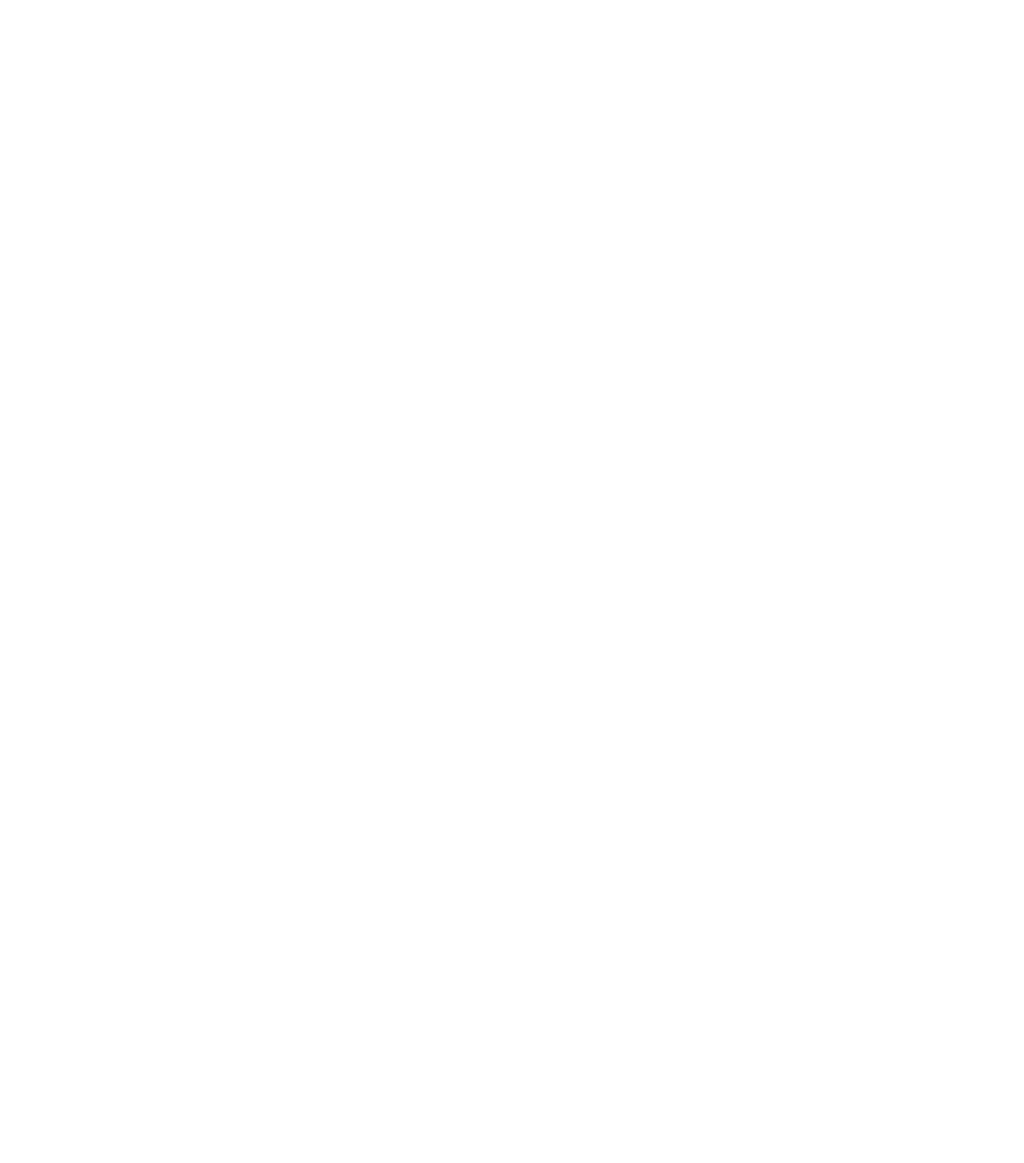
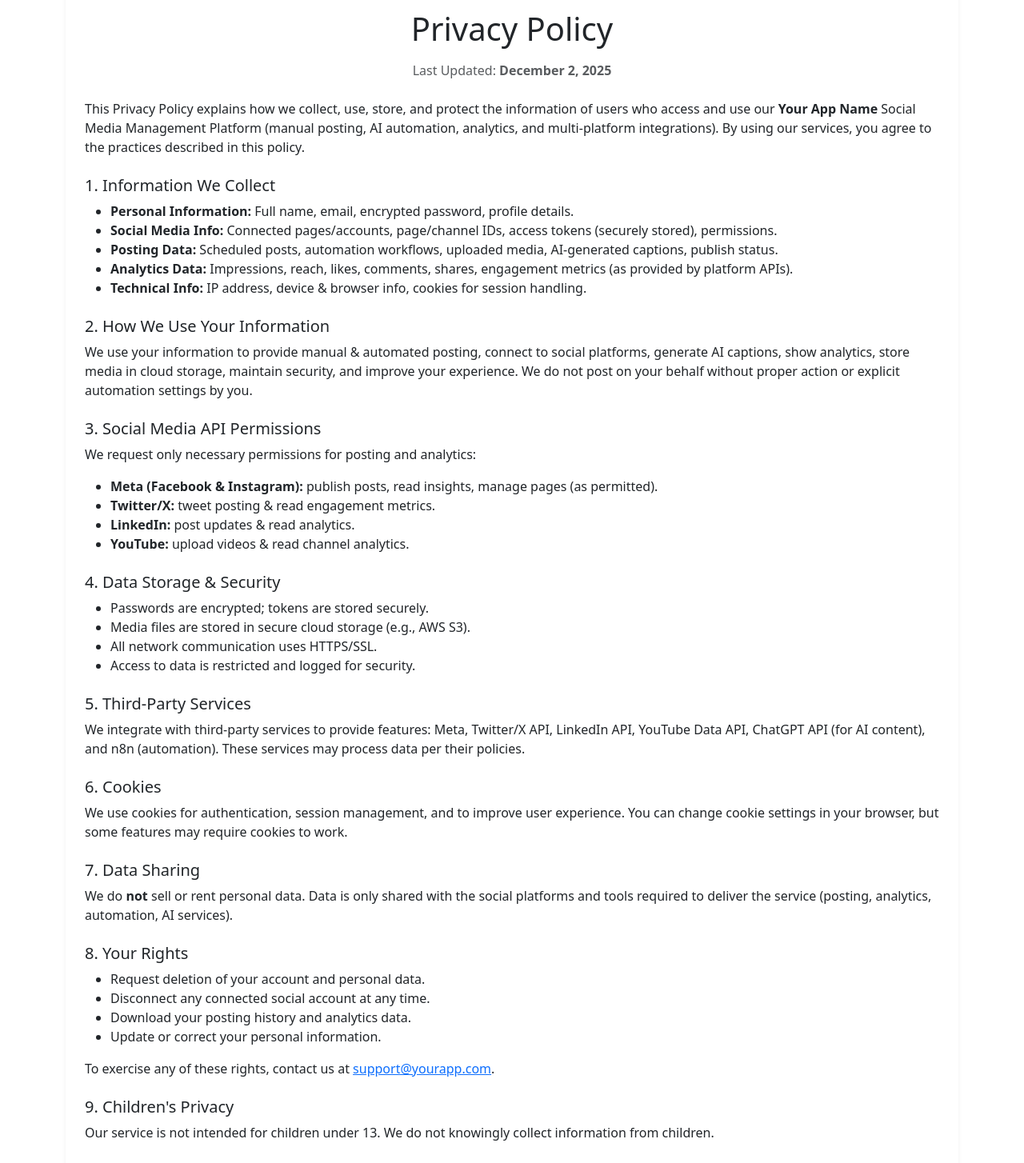
Before and after one commit to SwethaPodhila/automatedpostingsfrontend, a React (Create React App) app: page /privacy-policy in a window 1280 px wide. Before the commit this address had no page. Shown: the part 60-1514 px from the top of the page at 80% size. Before the commit the page ends 800 px from the top, so only its background shows below. Built offline with nearby package versions, Linux system fonts and the light colour scheme.

Commit message:
privacy-policy

```diff
--- a/src/App.js
+++ b/src/App.js
@@ -7,6 +7,7 @@ import "bootstrap/dist/css/bootstrap.min.css";
 import Dashboard from "./pages/Dashboard";
 import FacebookConnect from "./pages/FacebookConnect";
 import Success from "./pages/Success";
+import PrivacyPolicy from "./pages/Privacy-policy";
 
 function App() {
   return (
@@ -17,6 +18,7 @@ function App() {
         <Route path="/dashboard" element={<Dashboard />} />
         <Route path="/facebook" element={<FacebookConnect />} />
         <Route path="/sucess" element={<Success />} />
+        <Route path="/privacy-policy" element={<PrivacyPolicy />} />
         {/*  */}
       </Routes>
     </Router>
--- a/src/index.js
+++ b/src/index.js
@@ -3,6 +3,7 @@ import ReactDOM from 'react-dom/client';
 import './index.css';
 import "bootstrap-icons/font/bootstrap-icons.css";
 import App from './App';
+import "bootstrap/dist/css/bootstrap.min.css";
 
 const root = ReactDOM.createRoot(document.getElementById('root'));
 root.render(
--- a/src/pages/Dashboard.jsx
+++ b/src/pages/Dashboard.jsx
@@ -48,6 +48,25 @@ export default function Dashboard() {
                             <h3>LinkedIn</h3>
                             <button style={styles.btn}>Connect LinkedIn</button>
                         </div>
+                        <div style={styles.card}>
+                            <h3>Youtube</h3>
+                            <button
+                                style={styles.btn}
+                                onClick={() => {
+                                    const token = localStorage.getItem("token");
+                                    if (!token) return alert("Please login first!");
+
+                                    const decoded = JSON.parse(atob(token.split(".")[1]));
+                                    const userId = decoded.id;
+
+                                    window.location.href =
+                                        `http://localhost:5000/social/youtube/auth?user=${userId}`;
+                                }}
+                            >
+                                Connect YouTube
+                            </button>
+                        </div>
+
                     </div>
                 </main>
             </div>
--- /dev/null
+++ b/src/pages/Privacy-policy.jsx
@@ -0,0 +1,169 @@
+// PrivacyPolicy.jsx
+import React from "react";
+
+/**
+ * PrivacyPolicy component
+ * Props:
+ * - companyName (string) default: "Your App Name"
+ * - contactEmail (string) default: "support@yourapp.com"
+ * - lastUpdated (string | Date) optional - if not provided uses today
+ *
+ * Usage:
+ * 1. Ensure Bootstrap CSS is loaded (see instructions below)
+ * 2. import PrivacyPolicy from './PrivacyPolicy';
+ * 3. <PrivacyPolicy companyName="MyApp" contactEmail="hello@myapp.com" />
+ */
+
+export default function PrivacyPolicy({
+  companyName = "Your App Name",
+  contactEmail = "support@yourapp.com",
+  lastUpdated,
+}) {
+  const formatDate = (d) => {
+    const date = d ? new Date(d) : new Date();
+    return date.toLocaleDateString(undefined, {
+      year: "numeric",
+      month: "long",
+      day: "numeric",
+    });
+  };
+
+  return (
+    <div className="container py-5">
+      <div className="card shadow-sm border-0">
+        <div className="card-body p-4">
+          <h1 className="card-title text-center mb-3">Privacy Policy</h1>
+          <p className="text-center text-muted mb-4">
+            Last Updated: <strong>{formatDate(lastUpdated)}</strong>
+          </p>
+
+          <p>
+            This Privacy Policy explains how we collect, use, store, and protect
+            the information of users who access and use our <strong>{companyName}</strong>{" "}
+            Social Media Management Platform (manual posting, AI automation,
+            analytics, and multi-platform integrations). By using our services,
+            you agree to the practices described in this policy.
+          </p>
+
+          <h5 className="mt-4">1. Information We Collect</h5>
+          <ul>
+            <li>
+              <strong>Personal Information:</strong> Full name, email, encrypted
+              password, profile details.
+            </li>
+            <li>
+              <strong>Social Media Info:</strong> Connected pages/accounts,
+              page/channel IDs, access tokens (securely stored), permissions.
+            </li>
+            <li>
+              <strong>Posting Data:</strong> Scheduled posts, automation
+              workflows, uploaded media, AI-generated captions, publish status.
+            </li>
+            <li>
+              <strong>Analytics Data:</strong> Impressions, reach, likes,
+              comments, shares, engagement metrics (as provided by platform
+              APIs).
+            </li>
+            <li>
+              <strong>Technical Info:</strong> IP address, device & browser
+              info, cookies for session handling.
+            </li>
+          </ul>
+
+          <h5 className="mt-4">2. How We Use Your Information</h5>
+          <p>
+            We use your information to provide manual & automated posting,
+            connect to social platforms, generate AI captions, show analytics,
+            store media in cloud storage, maintain security, and improve your
+            experience. We do not post on your behalf without proper action or
+            explicit automation settings by you.
+          </p>
+
+          <h5 className="mt-4">3. Social Media API Permissions</h5>
+          <p>We request only necessary permissions for posting and analytics:</p>
+          <ul>
+            <li>
+              <strong>Meta (Facebook & Instagram):</strong> publish posts, read
+              insights, manage pages (as permitted).
+            </li>
+            <li>
+              <strong>Twitter/X:</strong> tweet posting & read engagement
+              metrics.
+            </li>
+            <li>
+              <strong>LinkedIn:</strong> post updates & read analytics.
+            </li>
+            <li>
+              <strong>YouTube:</strong> upload videos & read channel analytics.
+            </li>
+          </ul>
+
+          <h5 className="mt-4">4. Data Storage & Security</h5>
+          <ul>
+            <li>Passwords are encrypted; tokens are stored securely.</li>
+            <li>Media files are stored in secure cloud storage (e.g., AWS S3).</li>
+            <li>All network communication uses HTTPS/SSL.</li>
+            <li>Access to data is restricted and logged for security.</li>
+          </ul>
+
+          <h5 className="mt-4">5. Third-Party Services</h5>
+          <p>
+            We integrate with third-party services to provide features:
+            Meta, Twitter/X API, LinkedIn API, YouTube Data API, ChatGPT API
+            (for AI content), and n8n (automation). These services may process
+            data per their policies.
+          </p>
+
+          <h5 className="mt-4">6. Cookies</h5>
+          <p>
+            We use cookies for authentication, session management, and to
+            improve user experience. You can change cookie settings in your
+            browser, but some features may require cookies to work.
+          </p>
+
+          <h5 className="mt-4">7. Data Sharing</h5>
+          <p>
+            We do <strong>not</strong> sell or rent personal data. Data is only
+            shared with the social platforms and tools required to deliver the
+            service (posting, analytics, automation, AI services).
+          </p>
+
+          <h5 className="mt-4">8. Your Rights</h5>
+          <ul>
+            <li>Request deletion of your account and personal data.</li>
+            <li>Disconnect any connected social account at any time.</li>
+            <li>Download your posting history and analytics data.</li>
+            <li>Update or correct your personal information.</li>
+          </ul>
+          <p>
+            To exercise any of these rights, contact us at{" "}
+            <a href={`mailto:${contactEmail}`}>{contactEmail}</a>.
+          </p>
+
+          <h5 className="mt-4">9. Children's Privacy</h5>
+          <p>
+            Our service is not intended for children under 13. We do not
+            knowingly collect information from children.
+          </p>
+
+          <h5 className="mt-4">10. Changes to This Policy</h5>
+          <p>
+            We may update this policy occasionally. We will post updates on
+            this page and update the “Last Updated” date. Major changes will be
+            communicated to active users.
+          </p>
+
+          <h5 className="mt-4">11. Contact</h5>
+          <p>
+            If you have questions about this Privacy Policy, contact us at{" "}
+            <a href={`mailto:${contactEmail}`}>{contactEmail}</a>.
+          </p>
+
+          <p className="text-center text-muted mt-4 mb-0">
+            © {new Date().getFullYear()} {companyName}. All rights reserved.
+          </p>
+        </div>
+      </div>
+    </div>
+  );
+}
```
